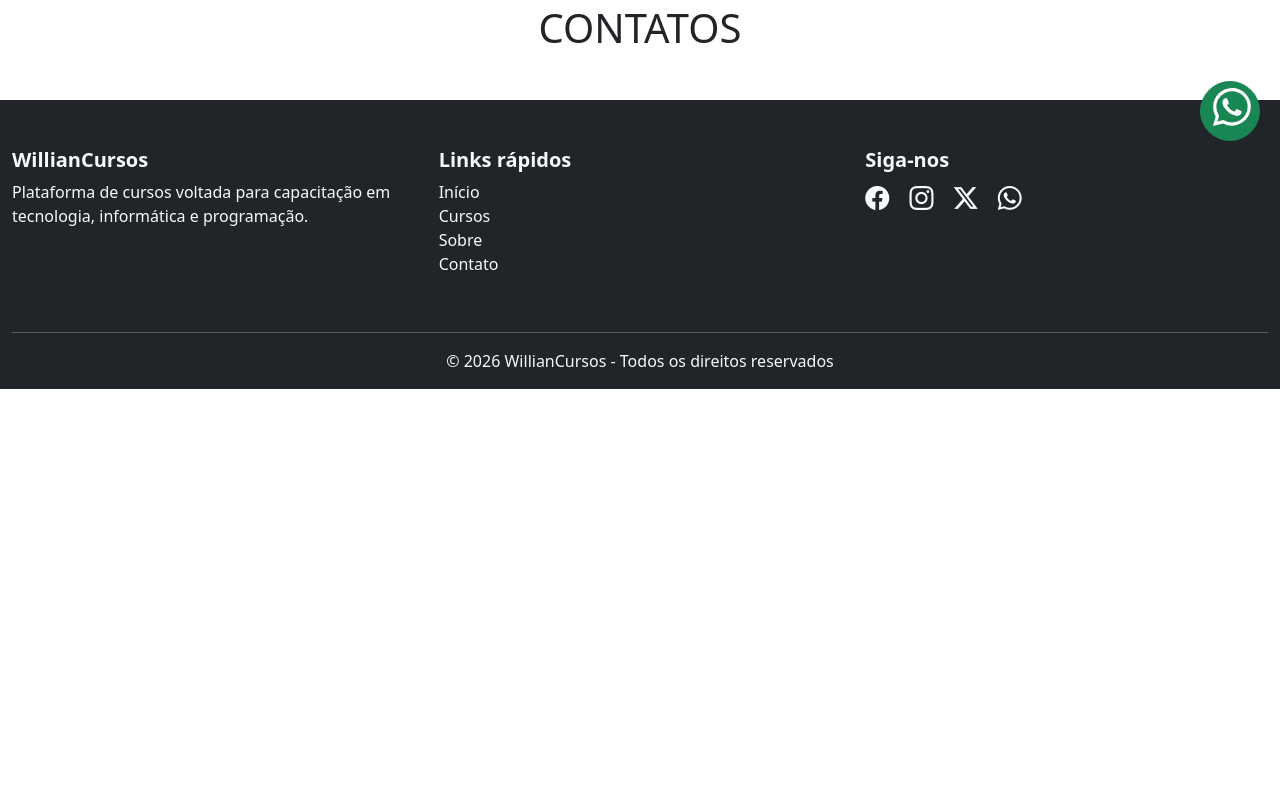
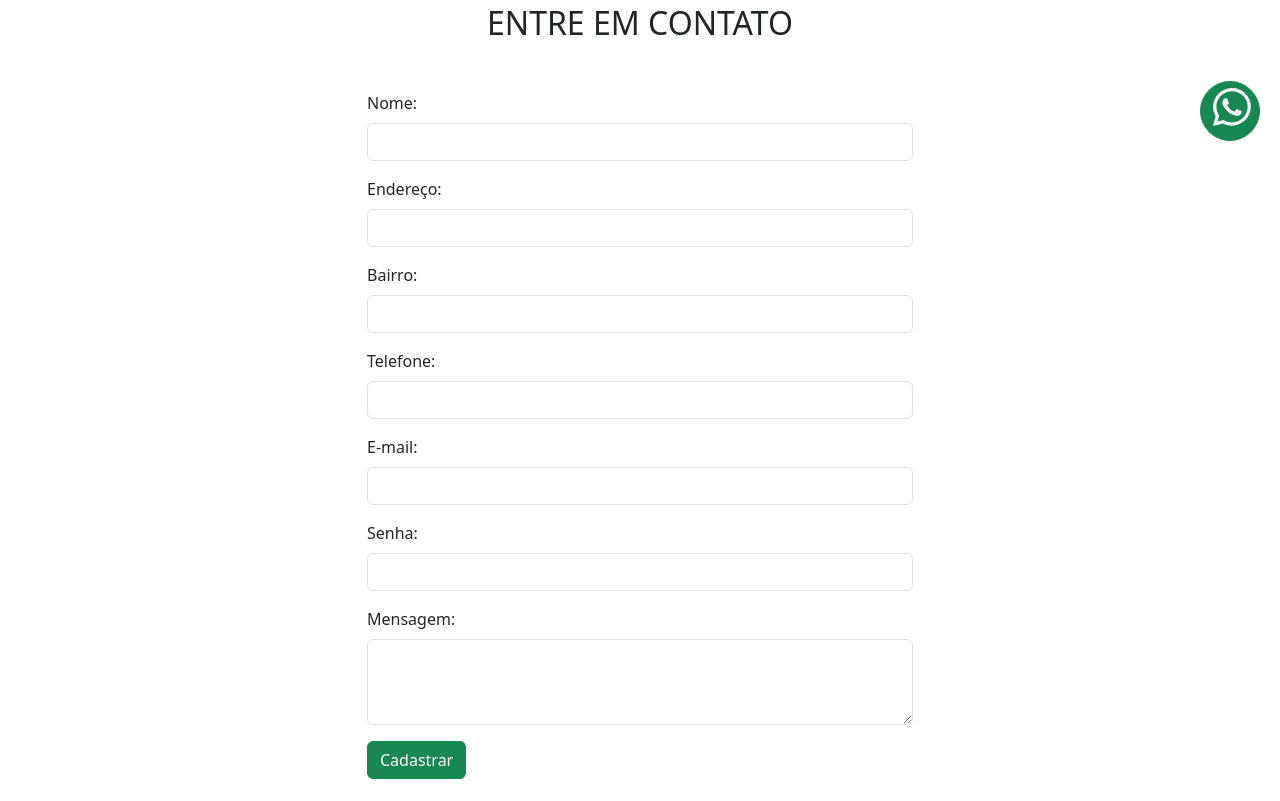
Before and after one commit to EvaneiWFreitas/projetoFrontEnd2, a website: page contatos.html in a window 1280 px wide. Shown: the part 639-1440 px from the top of the page. Before the commit the page ends 1028 px from the top, so only its background shows below. Drawn offline with nearby package versions, Linux system fonts and the light colour scheme.

Commit message:
Creating the contact form(Criando o formulario de contato)

```diff
--- a/contatos.html
+++ b/contatos.html
@@ -152,16 +152,68 @@
   <!-- ****************************************************************
      ******************* FINAL DA BARRA ALERT DE BUSCA *************-->
 
-     <!-- ********** ********* BOTÃO FLUTUANTE WTHSAPP  ***************** ********************* ********************************************-->
+  <!-- ********** ********* BOTÃO FLUTUANTE WTHSAPP  ***************** ********************* ********************************************-->
   <a href="" class="btn btn-success floating-btn rounded-circle"><svg xmlns="http://www.w3.org/2000/svg" width="38"
       height="38" fill="currentColor" class="bi bi-whatsapp" viewBox="0 0 16 16">
       <path
         d="M13.601 2.326A7.85 7.85 0 0 0 7.994 0C3.627 0 .068 3.558.064 7.926c0 1.399.366 2.76 1.057 3.965L0 16l4.204-1.102a7.9 7.9 0 0 0 3.79.965h.004c4.368 0 7.926-3.558 7.93-7.93A7.9 7.9 0 0 0 13.6 2.326zM7.994 14.521a6.6 6.6 0 0 1-3.356-.92l-.24-.144-2.494.654.666-2.433-.156-.251a6.56 6.56 0 0 1-1.007-3.505c0-3.626 2.957-6.584 6.591-6.584a6.56 6.56 0 0 1 4.66 1.931 6.56 6.56 0 0 1 1.928 4.66c-.004 3.639-2.961 6.592-6.592 6.592m3.615-4.934c-.197-.099-1.17-.578-1.353-.646-.182-.065-.315-.099-.445.099-.133.197-.513.646-.627.775-.114.133-.232.148-.43.05-.197-.1-.836-.308-1.592-.985-.59-.525-.985-1.175-1.103-1.372-.114-.198-.011-.304.088-.403.087-.088.197-.232.296-.346.1-.114.133-.198.198-.33.065-.134.034-.248-.015-.347-.05-.099-.445-1.076-.612-1.47-.16-.389-.323-.335-.445-.34-.114-.007-.247-.007-.38-.007a.73.73 0 0 0-.529.247c-.182.198-.691.677-.691 1.654s.71 1.916.81 2.049c.098.133 1.394 2.132 3.383 2.992.47.205.84.326 1.129.418.475.152.904.129 1.246.08.38-.058 1.171-.48 1.338-.943.164-.464.164-.86.114-.943-.049-.084-.182-.133-.38-.232" />
     </svg> </a>
 
-     <!-- ********** ********* FINAL DO BOTÃO FLUTUANTE WTHSAPP  ******** ********************* ********************************************-->
+  <!-- **********  FINAL DO BOTÃO FLUTUANTE WTHSAPP ********************* ********************************************************************-->
 
-  <h1 class="text-center">CONTATOS</h1>
+  <!-- **********  FORMULÁRIO DE CONTATO ******************************* ********************************************************************-->
+  <div class="container">
+    <div class="card-header">
+      <h2 class="text-center mb-5">ENTRE EM CONTATO</h2>
+    </div>
+    <div class="row">
+      <div class=" container col-md-12 col-lg-6">
+        <form action="" method="post">
+
+          <div class="mb-3">
+            <label for="exampleFormControlInput1" class="form-label">Nome:</label>
+            <input type="text" name="nome" class="form-control" id="exampleFormControlInput1" placeholder="">
+          </div>
+
+          <div class="mb-3">
+            <label for="exampleFormControlInput1" class="form-label">Endereço:</label>
+            <input type="text" name="endereco" class="form-control" id="exampleFormControlInput1" placeholder="">
+          </div>
+
+          <div class="mb-3">
+            <label for="exampleFormControlInput1" class="form-label">Bairro:</label>
+            <input type="text" name="bairro" class="form-control" id="exampleFormControlInput1" placeholder="">
+          </div>
+
+          <div class="mb-3">
+            <label for="exampleFormControlInput1" class="form-label">Telefone:</label>
+            <input type="text" name="telefone" class="form-control" id="exampleFormControlInput1" placeholder="">
+          </div>
+
+          <div class="mb-3">
+            <label for="exampleFormControlInput1" class="form-label">E-mail:</label>
+            <input type="text" name="email" class="form-control" id="exampleFormControlInput1" placeholder="">
+          </div>
+
+          <div class="mb-3">
+            <label for="exampleFormControlInput1" class="form-label">Senha:</label>
+            <input type="text" name="senha" class="form-control" id="exampleFormControlInput1" placeholder="">
+          </div>
+
+          <div class="mb-3">
+            <label for="exampleFormControlTextarea1" class="form-label">Mensagem:</label>
+            <textarea class="form-control" name="mensagem" id="exampleFormControlTextarea1" rows="3">
+            </textarea>
+          </div>
+        </form>
+        <button class="btn btn-success">
+           Cadastrar
+        </button>
+      </div>
+    </div>
+  </div>
+  </div>
+  </div>
 
   <!---- ********************* FOOTER *********************************************-->
   <footer class="bg-dark text-light mt-5 pt-5 pb-3">
```
